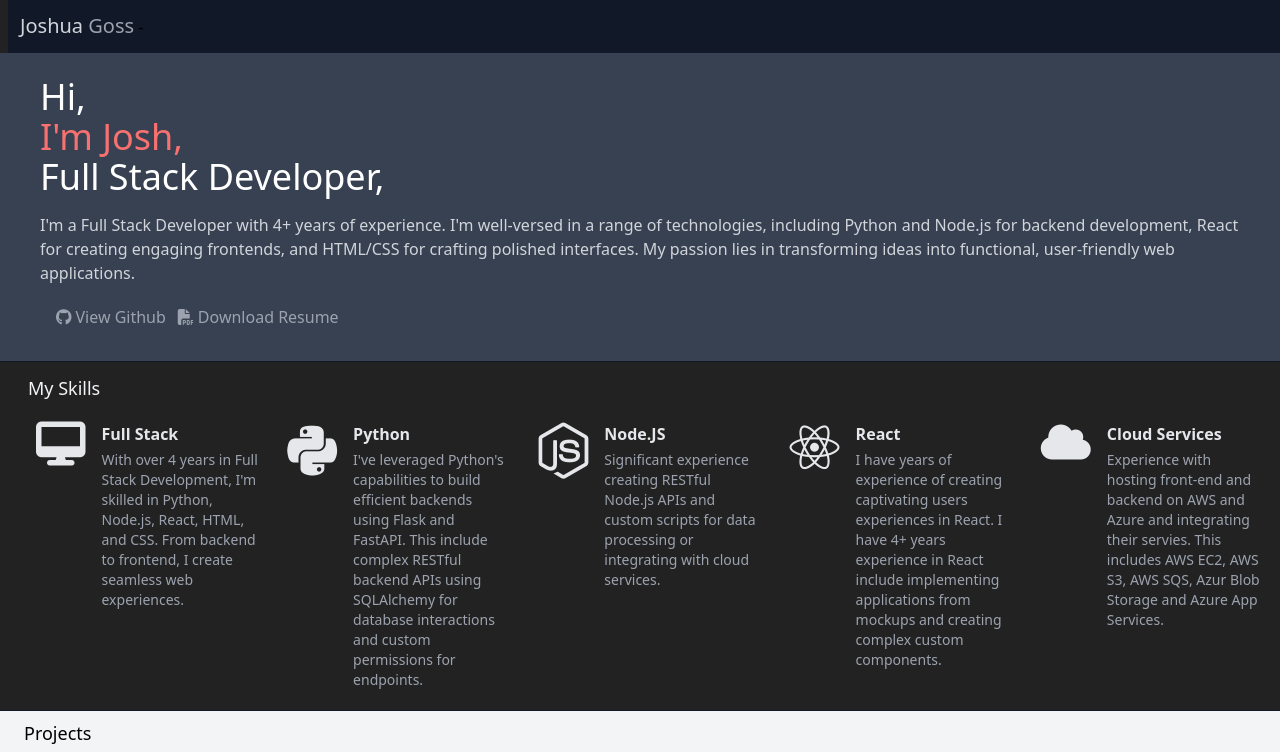
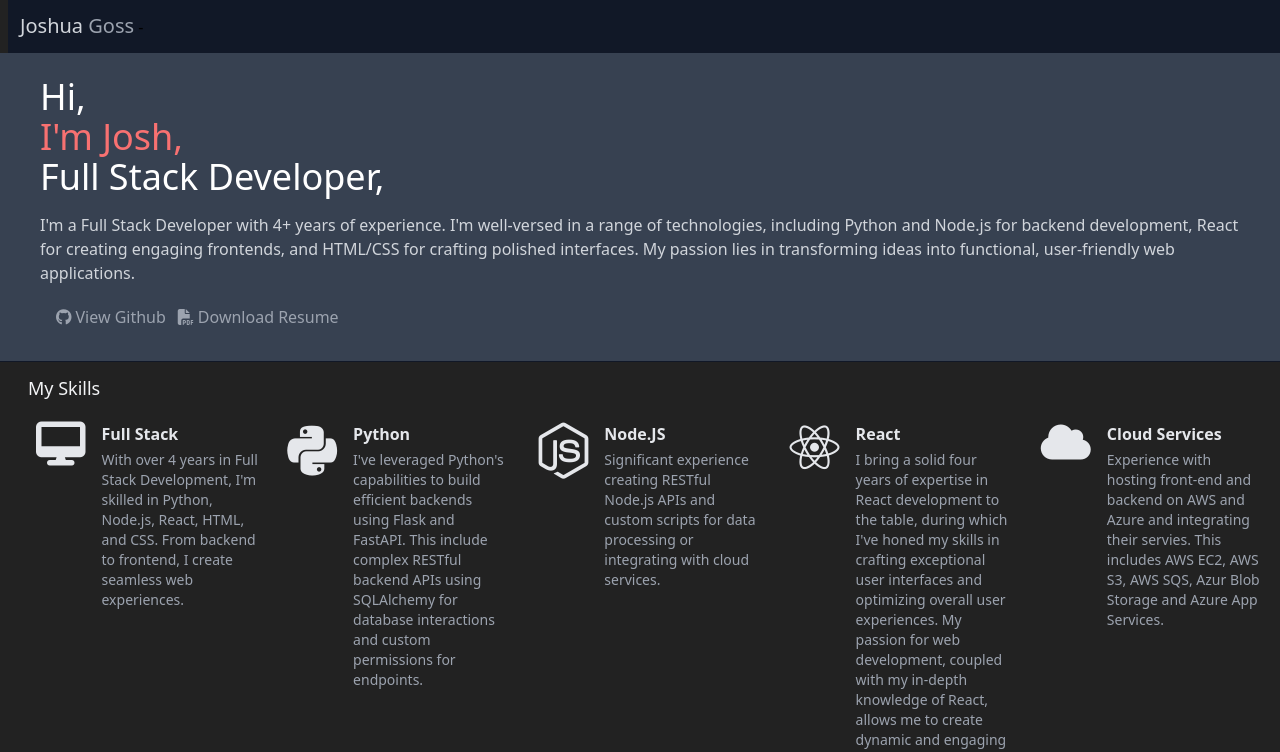
Before and after one commit to joshgoss/personal-site, a Next.js app: page / in a window 1280 px wide. Shown: the top 752 px of the page. Built offline with nearby package versions, Linux system fonts and the light colour scheme.

Commit message:
Fix wording on react experience

```diff
--- a/src/pages/index.tsx
+++ b/src/pages/index.tsx
@@ -94,10 +94,12 @@ export default function Home() {
             <div>
               <h3 className="font-bold  mb-1">React</h3>
               <p className="text-gray-400 text-sm">
-                I have years of experience of creating captivating users
-                experiences in React. I have 4+ years experience in React
-                include implementing applications from mockups and creating
-                complex custom components.
+                I bring a solid four years of expertise in React development to
+                the table, during which I've honed my skills in crafting
+                exceptional user interfaces and optimizing overall user
+                experiences. My passion for web development, coupled with my
+                in-depth knowledge of React, allows me to create dynamic and
+                engaging applications that meet both user and business needs.
               </p>
             </div>
           </div>
```
